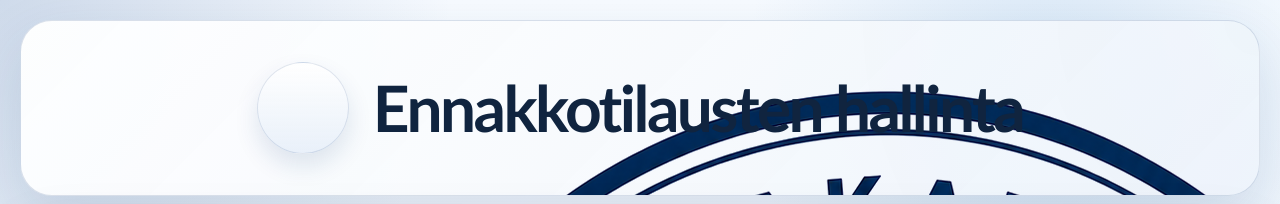
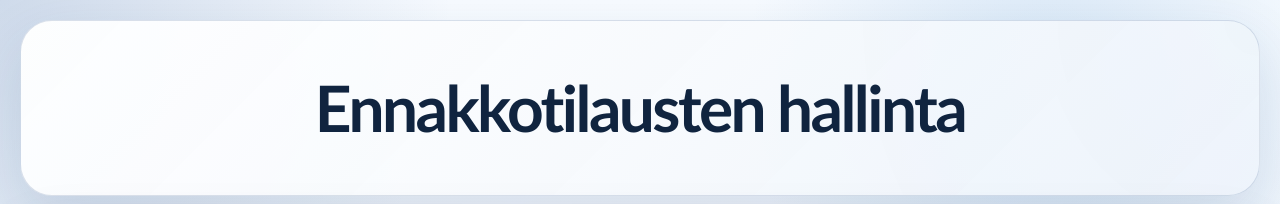
Before and after one commit to hakkinenjoonas-ctrl/tilausjarjestelma, a Next.js app: page /tilaukset in a window 1280 px wide. Shown: the top 204 px of the page. Built offline with nearby package versions, Linux system fonts and the light colour scheme; no server answers; the database is empty.

Commit message:
Remove admin hero logo

```diff
--- a/components/app-header.tsx
+++ b/components/app-header.tsx
@@ -4,7 +4,6 @@ import Image from "next/image";
 import Link from "next/link";
 import type { Route } from "next";
 import { usePathname } from "next/navigation";
-import { BrandMark } from "@/components/brand-mark";
 
 const adminNavItems = [
   { href: "/tilaukset", label: "Tilaukset" },
@@ -51,9 +50,6 @@ export function AppHeader() {
       ) : (
         <header className="topbar admin-topbar">
           <div className="topbar-shell">
-            <div className="topbar-brand">
-              <BrandMark logoOnly />
-            </div>
             <div className="topbar-copy-block">
               <h1>Ennakkotilausten hallinta</h1>
             </div>
```
